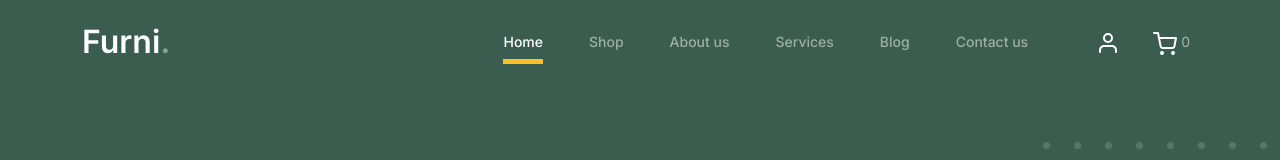
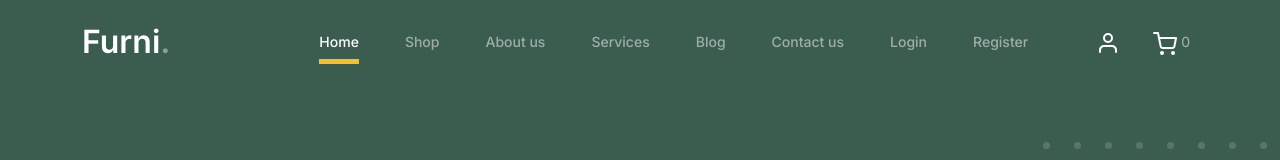
Before and after one commit to AsyaILIEVA/Furni-Modern-Furniture-E-commerce-Store, a React (Vite) app in the folder Furni-E-commerce-Store/: page / in a window 1280 px wide. Shown: the top 160 px of the page. Built offline with nearby package versions, Linux system fonts and the light colour scheme; no server answers; the database is empty.

Commit message:
Furni-Modify-Header.jsx-Logout-button

```diff
--- a/Furni-E-commerce-Store/src/components/header/Header.jsx
+++ b/Furni-E-commerce-Store/src/components/header/Header.jsx
@@ -1,6 +1,24 @@
 import { Link } from "react-router-dom";
+import { useNavigate } from "react-router-dom";
+import { supabase } from "../../lib/supabase";
+import { useAuth } from "../../context/AuthContext";
 
 export default function Header({ cartCount }) {
+
+  const { user, loading } = useAuth();
+  const navigate = useNavigate();
+
+  async function handleLogout() {
+    const { error } = await supabase.auth.signOut();
+
+    if (error) {
+      console.error("Logout failed:", error.message);
+      return;
+    }
+
+    navigate("/");
+  }
+
   return (
     <nav
       className="custom-navbar navbar navbar-expand-md navbar-dark bg-dark"
@@ -60,6 +78,30 @@
                 Contact us
               </Link>
             </li>
+
+            {!loading && !user && (
+              <>
+                <li className="nav-item">
+                  <Link className="nav-link" to="/login">Login</Link>
+                </li>
+                <li className="nav-item">
+                  <Link className="nav-link" to="/register">Register</Link>
+                </li>
+              </>
+            )}
+
+            {!loading && user && (
+              <li className="nav-item">
+                <button
+                type="button"
+                className="nav-link border-0 bg-transparent"
+                style={{ color: "inherit", font: "inherit", cursor: "pointer" }}
+                onClick={handleLogout}
+              >
+                Logout
+              </button>
+              </li>
+            )}
           </ul>
 
           <ul className="custom-navbar-cta navbar-nav mb-2 mb-md-0 ms-5">
```
